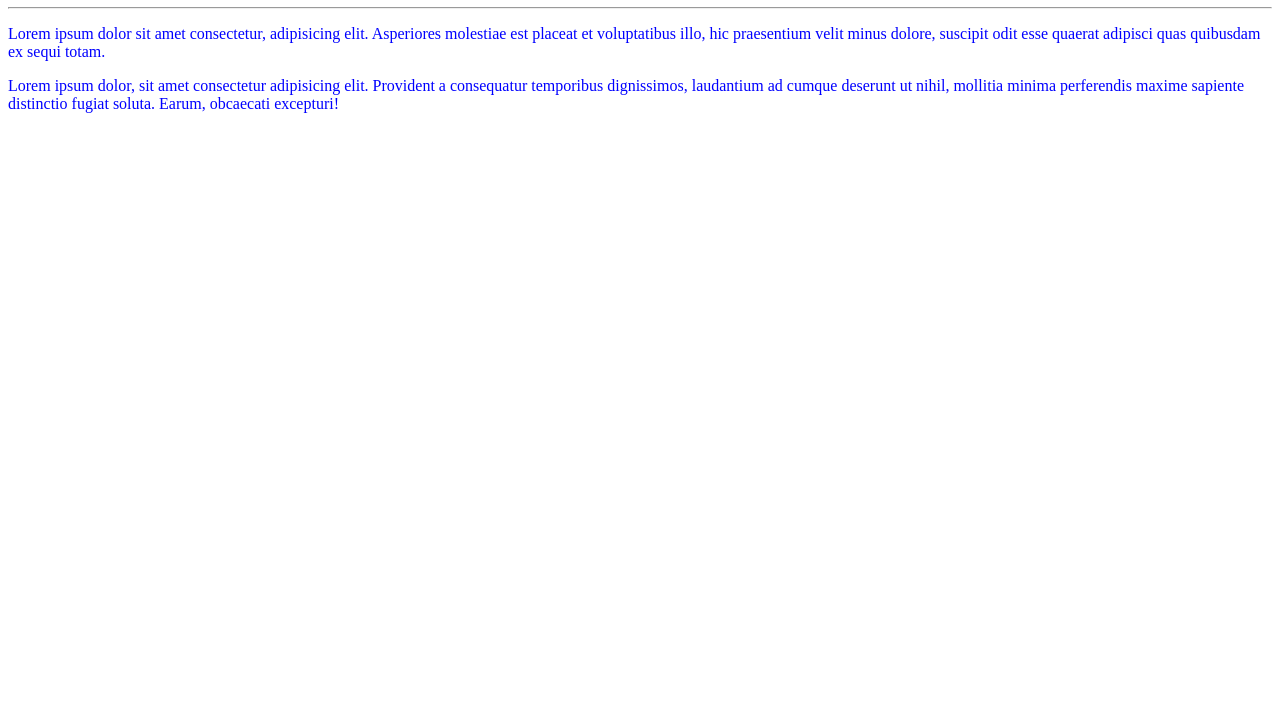
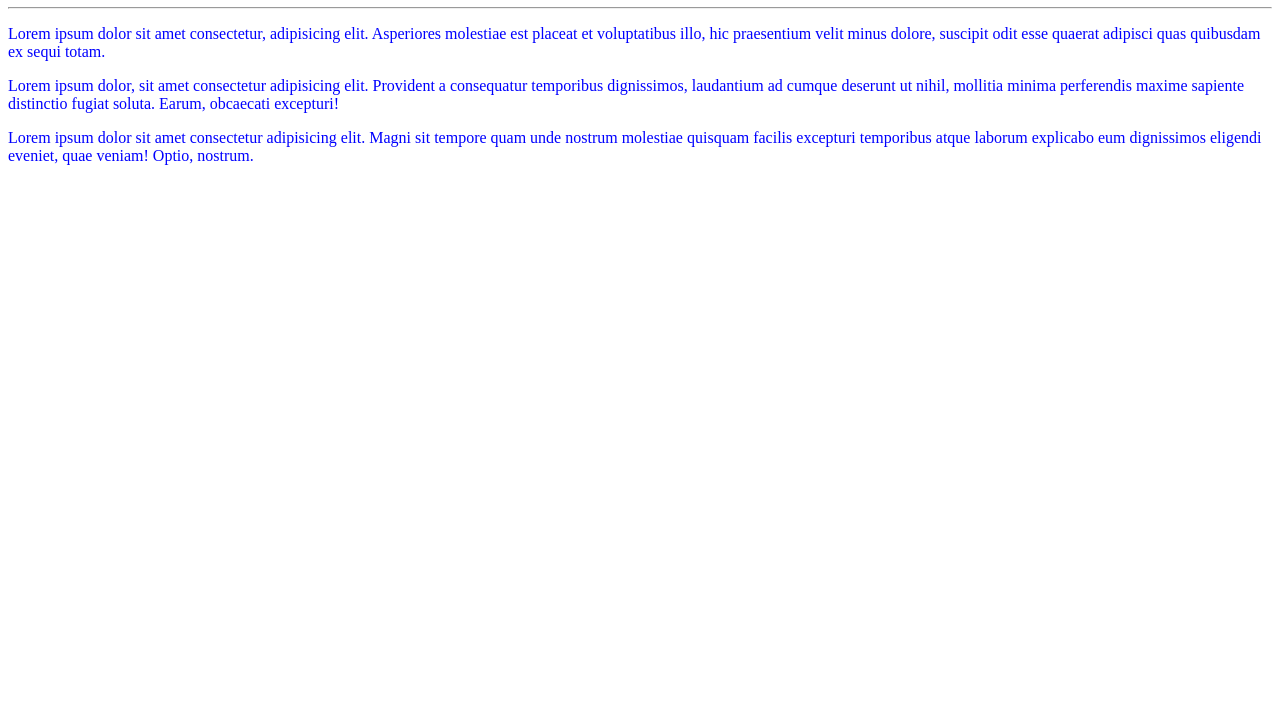
Before and after one commit to AgladeJesus/Ola-Mundo, a plain HTML site: page site-exemplo/index.html in a window 1280 px wide. Shown: the part 73-800 px from the top of the page. Drawn offline with Linux system fonts and the light colour scheme.

Commit message:
Add mais paragrafo

```diff
--- a/site-exemplo/index.html
+++ b/site-exemplo/index.html
@@ -17,5 +17,6 @@
     <hr>
     <p>Lorem ipsum dolor sit amet consectetur, adipisicing elit. Asperiores molestiae est placeat et voluptatibus illo, hic praesentium velit minus dolore, suscipit odit esse quaerat adipisci quas quibusdam ex sequi totam.</p>
     <p>Lorem ipsum dolor, sit amet consectetur adipisicing elit. Provident a consequatur temporibus dignissimos, laudantium ad cumque deserunt ut nihil, mollitia minima perferendis maxime sapiente distinctio fugiat soluta. Earum, obcaecati excepturi!</p>
+    <p>Lorem ipsum dolor sit amet consectetur adipisicing elit. Magni sit tempore quam unde nostrum molestiae quisquam facilis excepturi temporibus atque laborum explicabo eum dignissimos eligendi eveniet, quae veniam! Optio, nostrum.</p>
 </body>
 </html>
```
